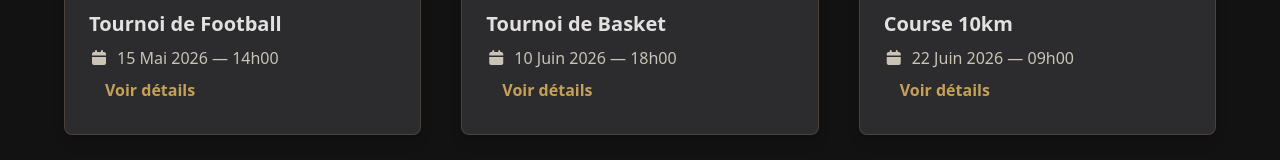
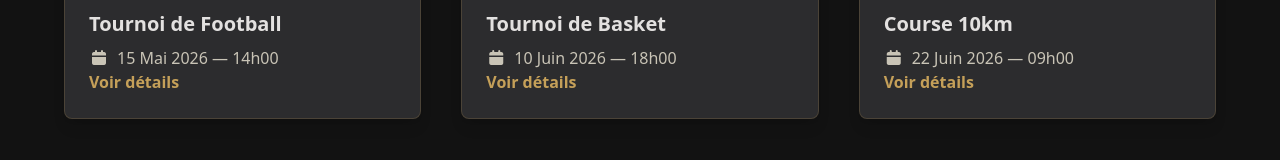
Before and after one commit to Dorian-Weber/Gestionnaire-Club-Sportif-Frontend, an Angular app: page / in a window 1280 px wide. Shown: the part 1048-1208 px from the top of the page. Built offline with nearby package versions, Linux system fonts and the light colour scheme.

Commit message:
fix : remise en place des balise A pour link

```diff
--- a/src/app/composants/button/button.ts
+++ b/src/app/composants/button/button.ts
@@ -7,16 +7,16 @@ import { Component, Input } from '@angular/core';
   templateUrl: './button.html'
 })
 export class Button {
-  @Input() variant: 'primary' | 'secondary' | 'link' = 'primary';
+  @Input() variant: 'primary' | 'secondary' = 'primary';
   @Input() size: 'sm' | 'md' |'sm_full' |'md_full'  = 'sm';
 
   get classes() {
-    const base = 'font-semibold rounded-md hover:opacity-90 transition cursor-pointer';
+    const base =
+      'font-semibold rounded-md hover:opacity-90 transition cursor-pointer';
 
     const variants = {
       primary: `bg-(--color-primary) text-black hover:opacity-90 transition`,
-      secondary: `border border-(--color-primary) text-(--color-primary) hover:bg-(--color-primary)/10  transition`,
-      link: `text-(--color-primary) hover:underline`,
+      secondary: `border border-(--color-primary) text-(--color-primary) hover:bg-(--color-primary)/10  transition`
     };
     const sizes = {
       sm: 'px-4 py-2 ',
--- a/src/app/pages/home/home.html
+++ b/src/app/pages/home/home.html
@@ -59,9 +59,9 @@
             <span>15 Mai 2026 — 14h00</span>
           </div>
 
-          <app-button variant="link"  routerLink="/detail">
+          <a class ='text-(--color-primary) hover:underline font-semibold rounded-md hover:opacity-90 transition cursor-pointer'  routerLink="/detail">
             Voir détails
-          </app-button>
+          </a>
         </div>
 
       </div>
@@ -85,9 +85,9 @@
             <span>10 Juin 2026 — 18h00</span>
           </div>
 
-          <app-button variant="link" routerLink="/detail">
+          <a class ='text-(--color-primary) hover:underline font-semibold rounded-md hover:opacity-90 transition cursor-pointer' routerLink="/detail">
             Voir détails
-          </app-button>
+          </a>
         </div>
 
       </div>
@@ -111,9 +111,9 @@
             <span>22 Juin 2026 — 09h00</span>
           </div>
 
-          <app-button variant="link" routerLink="/detail">
+          <a class ='text-(--color-primary) hover:underline font-semibold rounded-md hover:opacity-90 transition cursor-pointer' routerLink="/detail">
             Voir détails
-          </app-button>
+          </a>
         </div>
       </div>
     </div>
--- a/src/app/pages/login/login.html
+++ b/src/app/pages/login/login.html
@@ -39,8 +39,8 @@
           <span>Se souvenir de moi</span>
         </label>
 
-        <a href="#" class="text-(--color-primary) hover:underline">
-          Mot de passe oublié
+        <a class ='text-(--color-primary) hover:underline font-semibold rounded-md hover:opacity-90 transition cursor-pointer'>
+          Mot de passe oublié ?
         </a>
       </div>
 
@@ -53,9 +53,9 @@
     <!-- Lien inscription -->
     <p class="text-center text-sm mt-6">
       Pas encore de compte ?
-      <app-button size="sm" variant="link" routerLink="/register" >
+      <a class ='text-(--color-primary) hover:underline font-semibold rounded-md hover:opacity-90 transition cursor-pointer' routerLink="/register" >
         Créer un compte
-      </app-button>
+      </a>
     </p>
   </div>
 </section>
--- a/src/app/pages/register/register.html
+++ b/src/app/pages/register/register.html
@@ -56,7 +56,7 @@
 
     <p class="text-center text-(--color-text) mt-6 text-sm">
       Déjà un compte ?
-      <app-button size="sm" variant="link" routerLink="/login">Connexion</app-button>
+      <a class='text-(--color-primary) hover:underline font-semibold rounded-md hover:opacity-90 transition cursor-pointer' routerLink="/login">Connexion</a>
     </p>
 
   </div>
```
